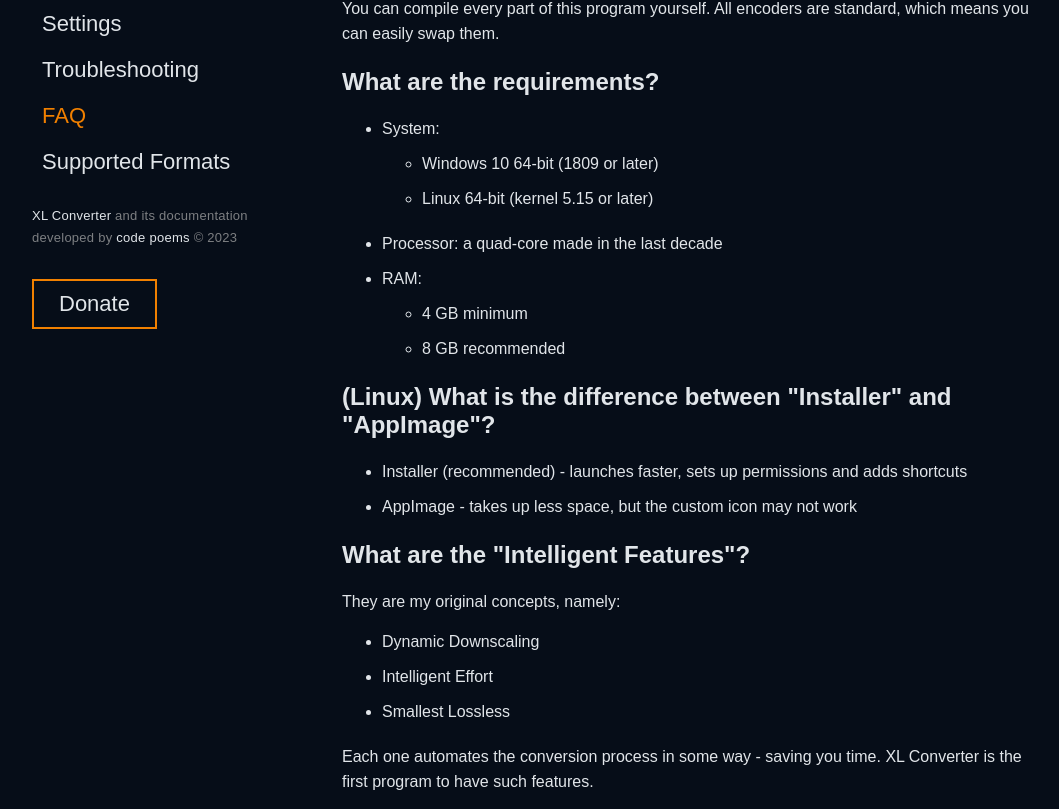
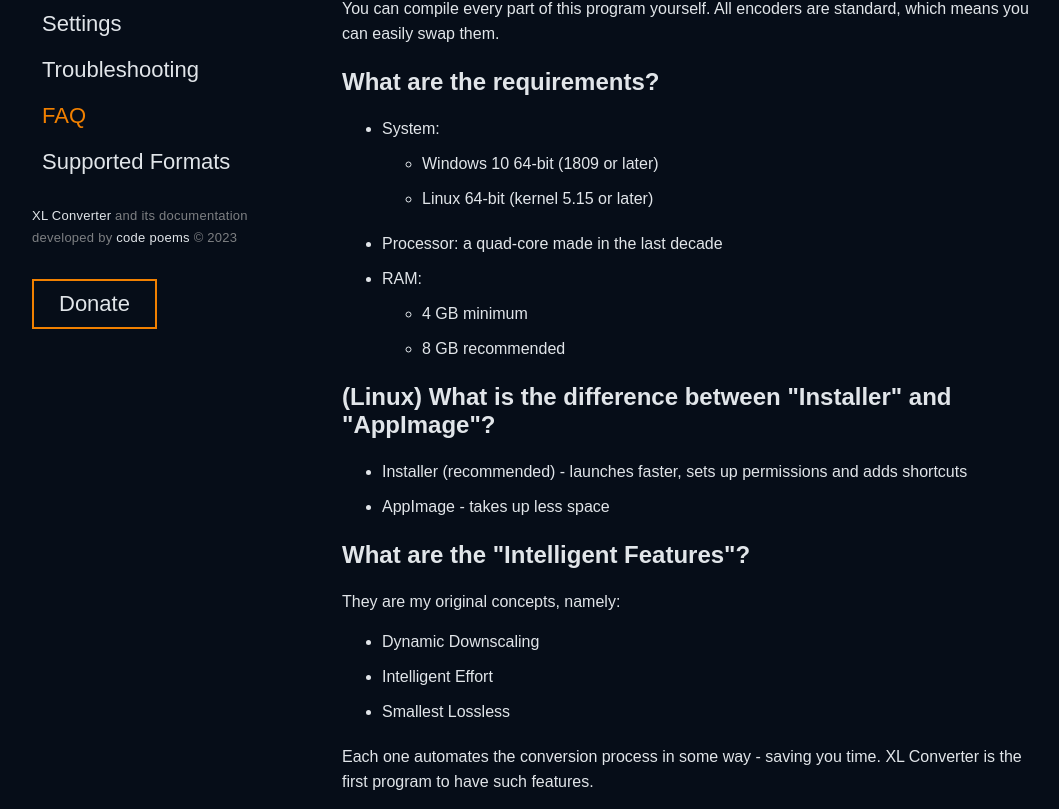
Before and after one commit to JacobDev1/xl-converter-docs, a React (Vite) app: page /faq in a window 1280 px wide. Shown: the part 449-1258 px from the top of the page, without its empty margins (158-1217 px from the left). Built offline with nearby package versions, Linux system fonts and the light colour scheme; the HTML template or start-up script is replaced by a standard one.

Commit message:
Remove sidenote

```diff
--- a/src/pages/FAQ.tsx
+++ b/src/pages/FAQ.tsx
@@ -31,7 +31,7 @@
         <h2>(Linux) What is the difference between "Installer" and "AppImage"?</h2>
         <ul>
             <li>Installer (recommended) - launches faster, sets up permissions and adds shortcuts</li>
-            <li>AppImage - takes up less space, but the custom icon may not work</li>
+            <li>AppImage - takes up less space</li>
         </ul>
 
         <h2>What are the "Intelligent Features"?</h2>
```
